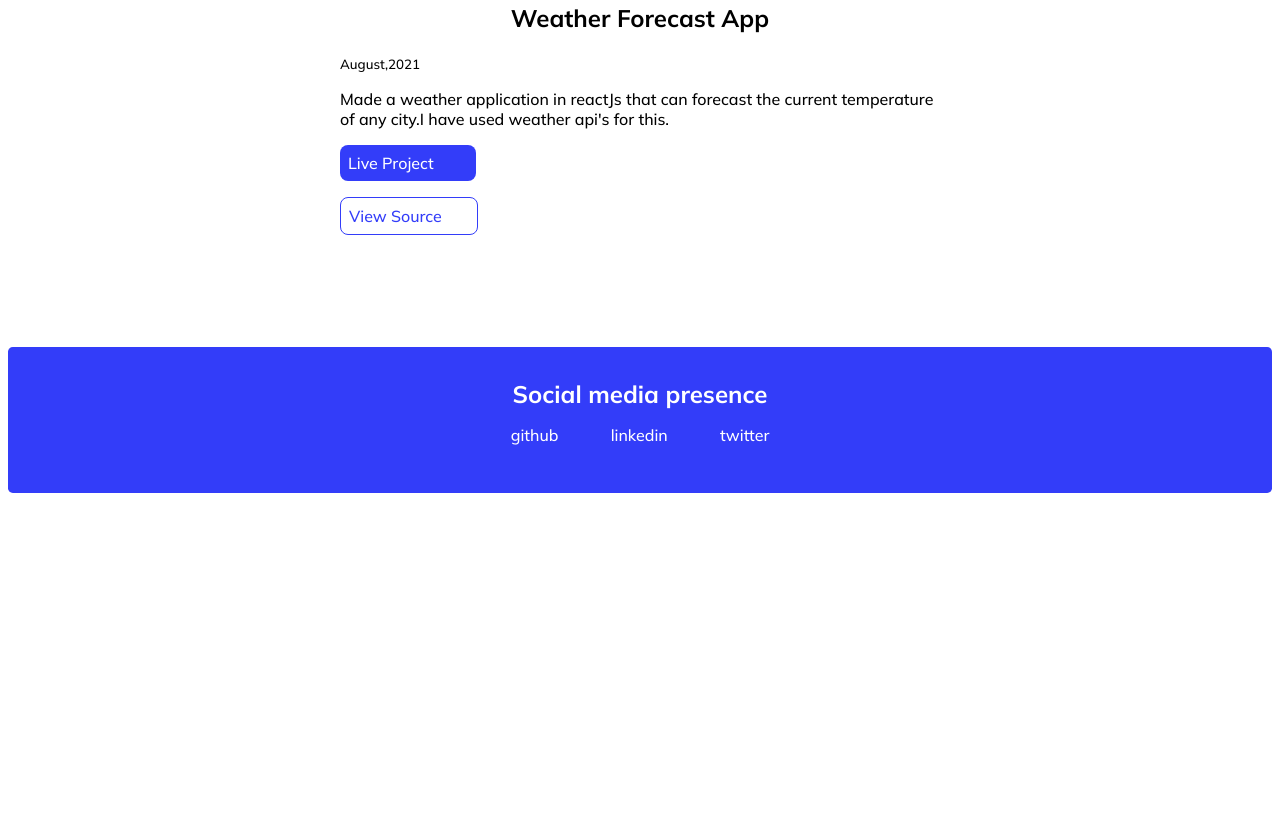
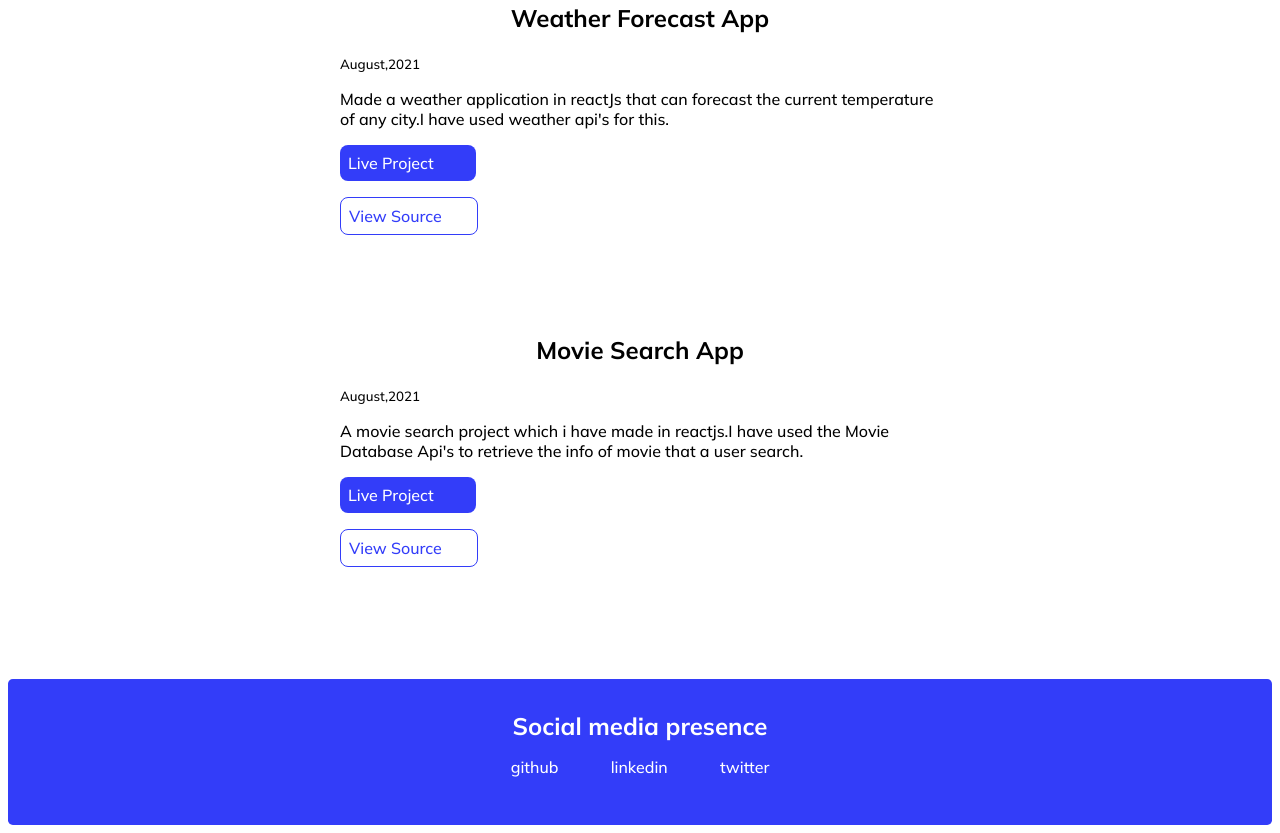
Before and after one commit to Abhinash8560/Portfolio, a plain HTML site: page projects.html in a window 1280 px wide. Shown: the part 1015-1848 px from the top of the page. Before the commit the page ends 1516 px from the top, so only its background shows below. Drawn offline with Linux system fonts and the light colour scheme.

Commit message:
Update projects.html

```diff
--- a/projects.html
+++ b/projects.html
@@ -77,6 +77,22 @@
         >
       </div>
     </section>
+    <section class="section">
+      <div class="container-center">
+        <h1>Movie Search App</h1>
+        <small>August,2021</small>
+        <p>
+          A movie search project which i have made in reactjs.I have used the Movie Database Api's to retrieve the info of movie that a user search.        </p>
+        <a href="https://moviescoop.netlify.app/" class="links link-primary"
+          >Live Project</a
+        >
+        <a
+          href="https://github.com/Abhinash8560/ReactMovieSearch"
+          class="links link-secondary"
+          >View Source</a
+        >
+      </div>
+    </section>
 
     <section class="section">
       <div class="container-center"></div>
```
